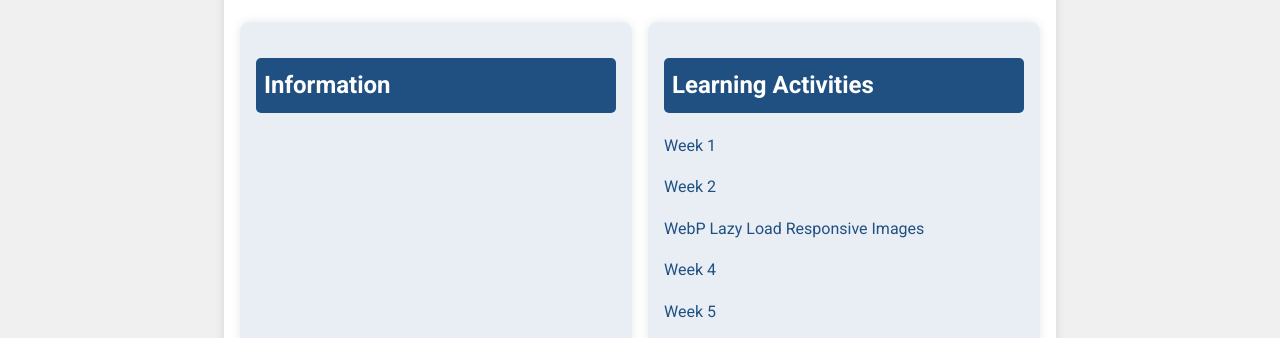
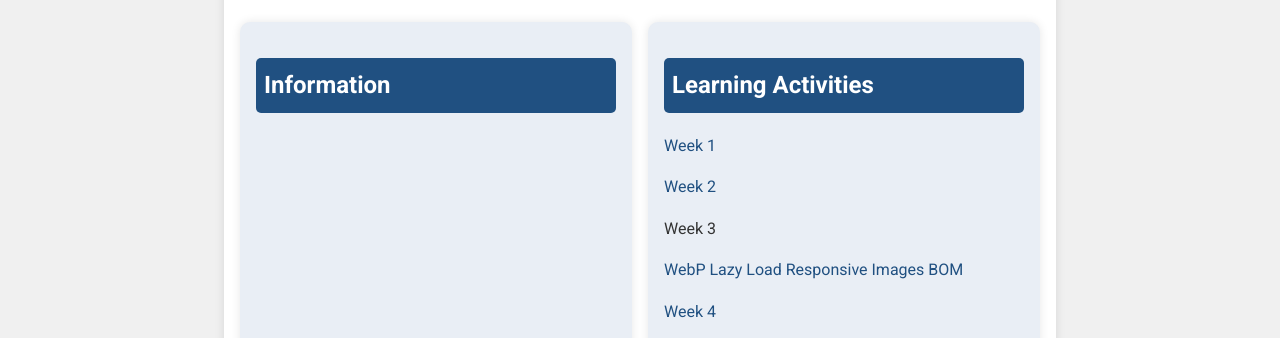
Before and after one commit to chighwood/wdd230, a plain HTML site: page index.html in a window 1280 px wide. Shown: the part 454-792 px from the top of the page. Drawn offline with Linux system fonts and the light colour scheme.

Commit message:
Added BOM

```diff
--- a/index.html
+++ b/index.html
@@ -43,7 +43,7 @@
                 <ul class="course-links">
                     <li><a href="">Week 1</a></li>
                     <li><a href="https://codepen.io/chighwood/pen/ExzQwqG">Week 2</a></li>
-                    <li><a href="week03/images/landscape.webp">WebP</a><a href="week03\lazyload.html"> Lazy Load</a><a href="week03/responsive-images.html"> Responsive Images</a></li>
+                    <li><p>Week 3</p><a href="week03/images/landscape.webp">WebP</a><a href="week03\lazyload.html"> Lazy Load</a><a href="week03/responsive-images.html"> Responsive Images</a><a href="week03/bom.html"> BOM</a></li>
                     <li><a href="">Week 4</a></li>
                     <li><a href="">Week 5</a></li>
                     <li><a href="">Week 6</a></li>
```
